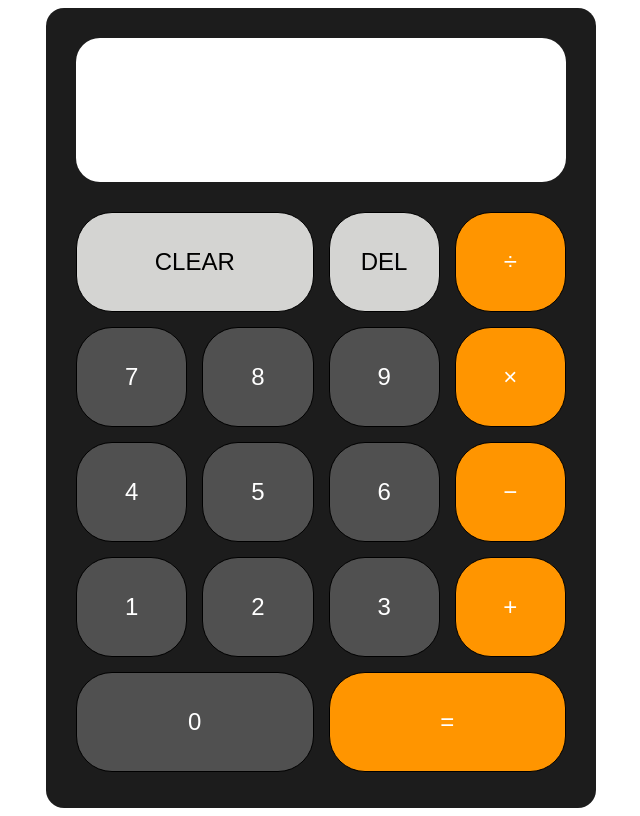
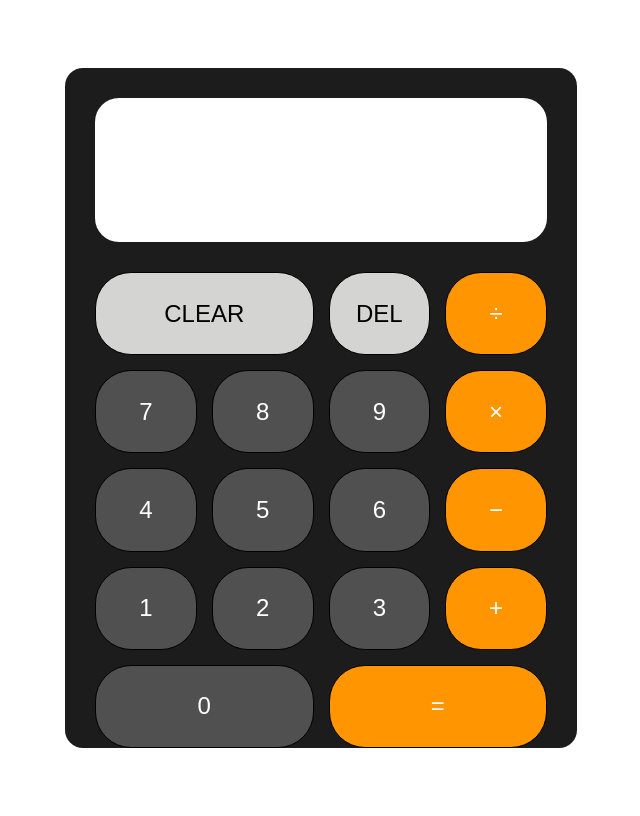
Before and after one commit to jcrisostomo1/odin-calculator, a plain HTML site: page index.html in a window 1280 px wide. Shown: the whole page, without its empty margins (327-967 px from the left). Drawn offline with Linux system fonts and the light colour scheme.

Commit message:
fix sizing

```diff
--- a/style.css
+++ b/style.css
@@ -11,8 +11,8 @@ body {
     background-color: #1C1C1C;
     /* border: 2px solid black; */
     border-radius: 18px;
-    height: 800px;
-    width: 550px;
+    height: 85vh;
+    width: 40vw;
 }
 
 .screen {
```
